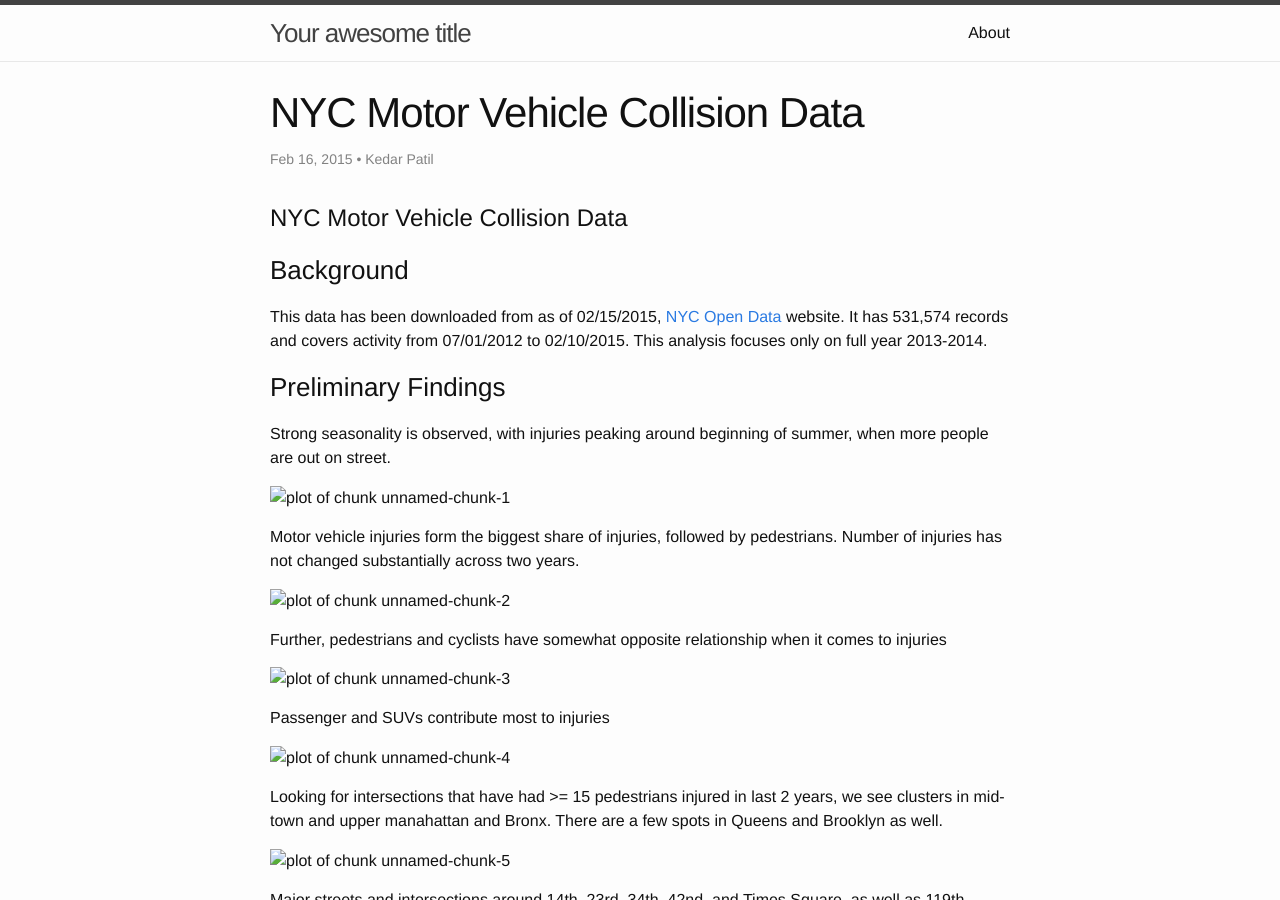
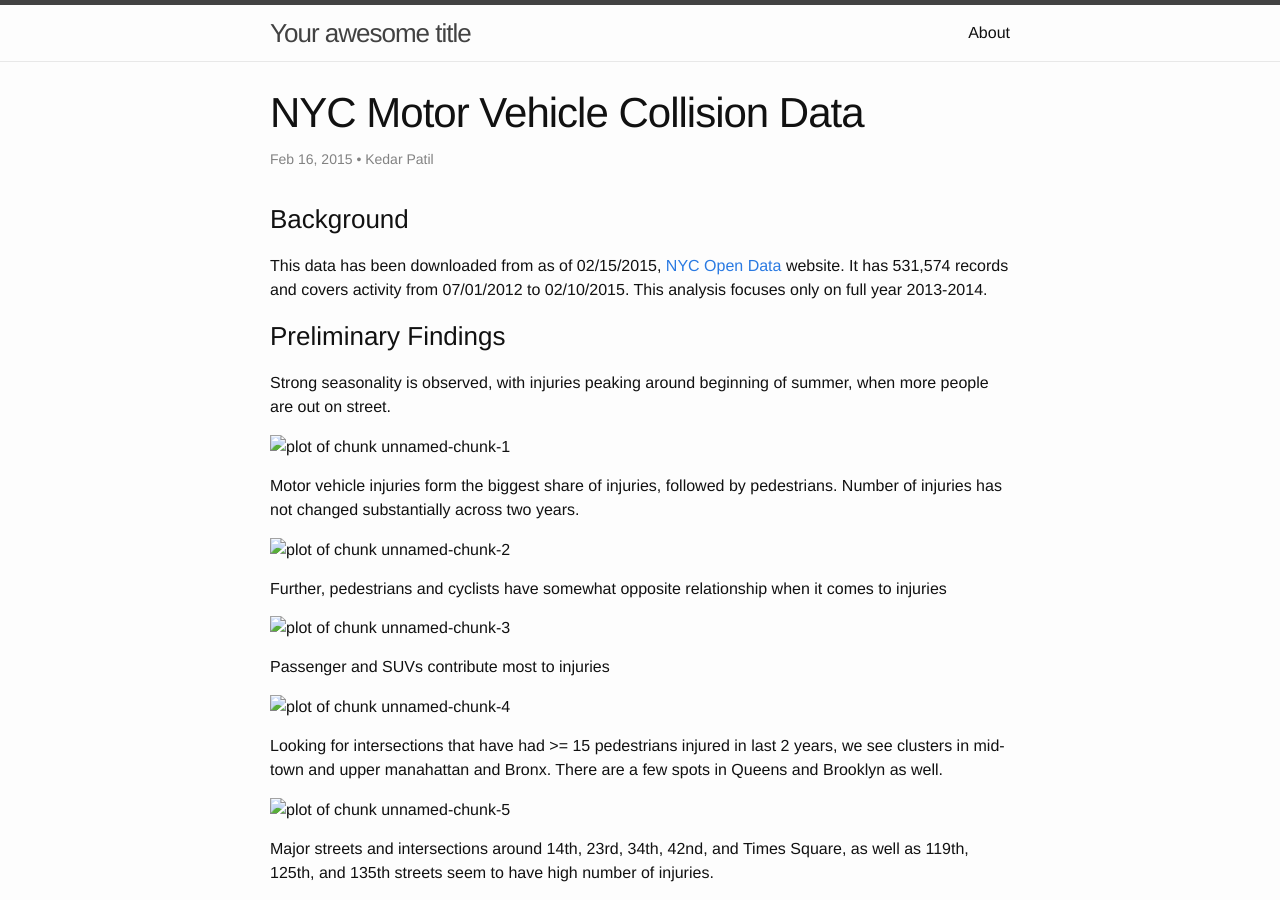
Before and after one commit to kedarp/kedar.github.com, a Jekyll site: the page built from _posts/2015-04-11-NYCMotorVehicle_Kedar.md, in a window 1280 px wide and 900 px high. Built offline with Jekyll 4.4.1, drawn with Linux system fonts in a browser that asks for light colours.

Commit message:
Update 2015-04-11-NYCMotorVehicle_Kedar.md

```diff
--- a/_posts/2015-04-11-NYCMotorVehicle_Kedar.md
+++ b/_posts/2015-04-11-NYCMotorVehicle_Kedar.md
@@ -8,7 +8,6 @@ description: mini-assignment
 tags: assignments, Kedar Patil
 ---
 
-#NYC Motor Vehicle Collision Data
 
 ###Background
 
```
